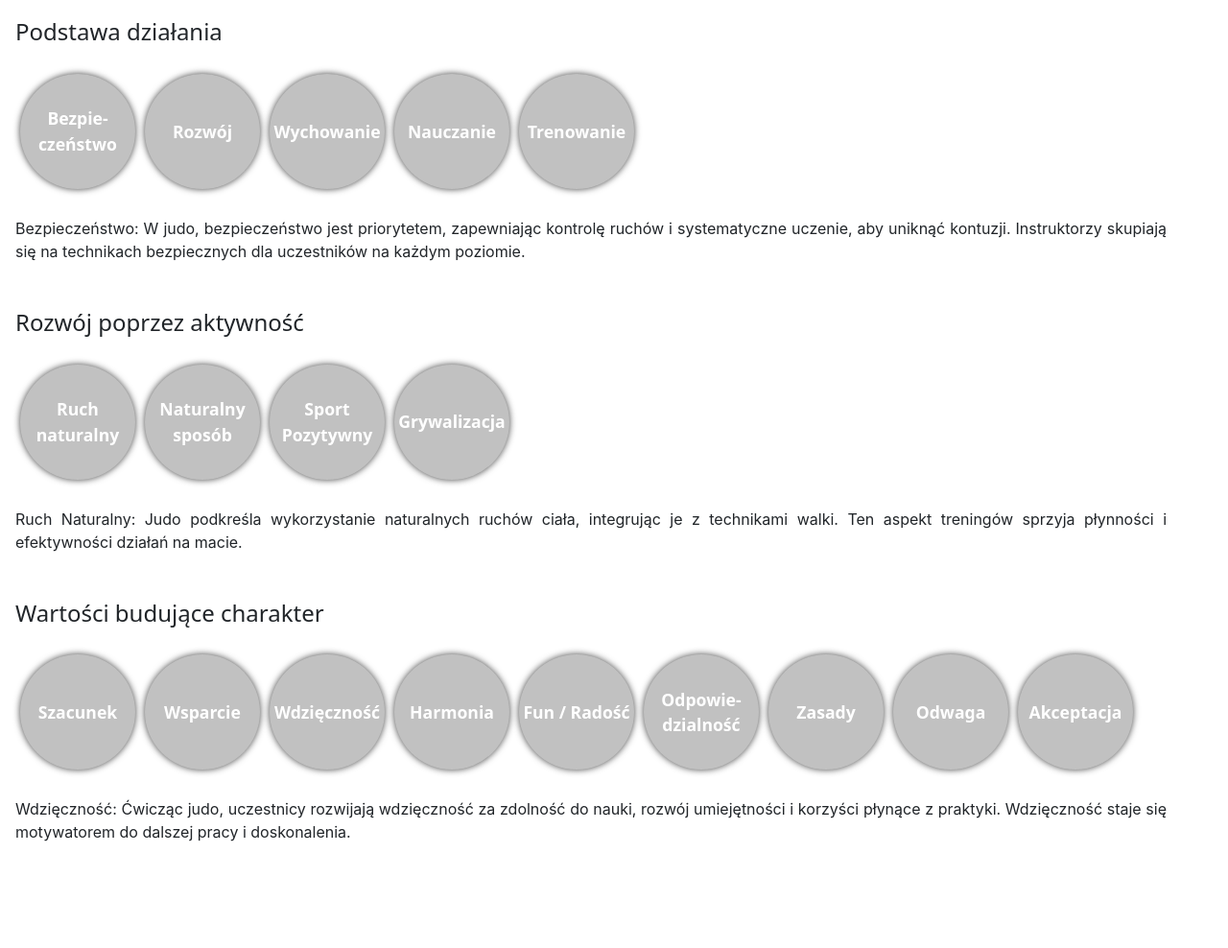
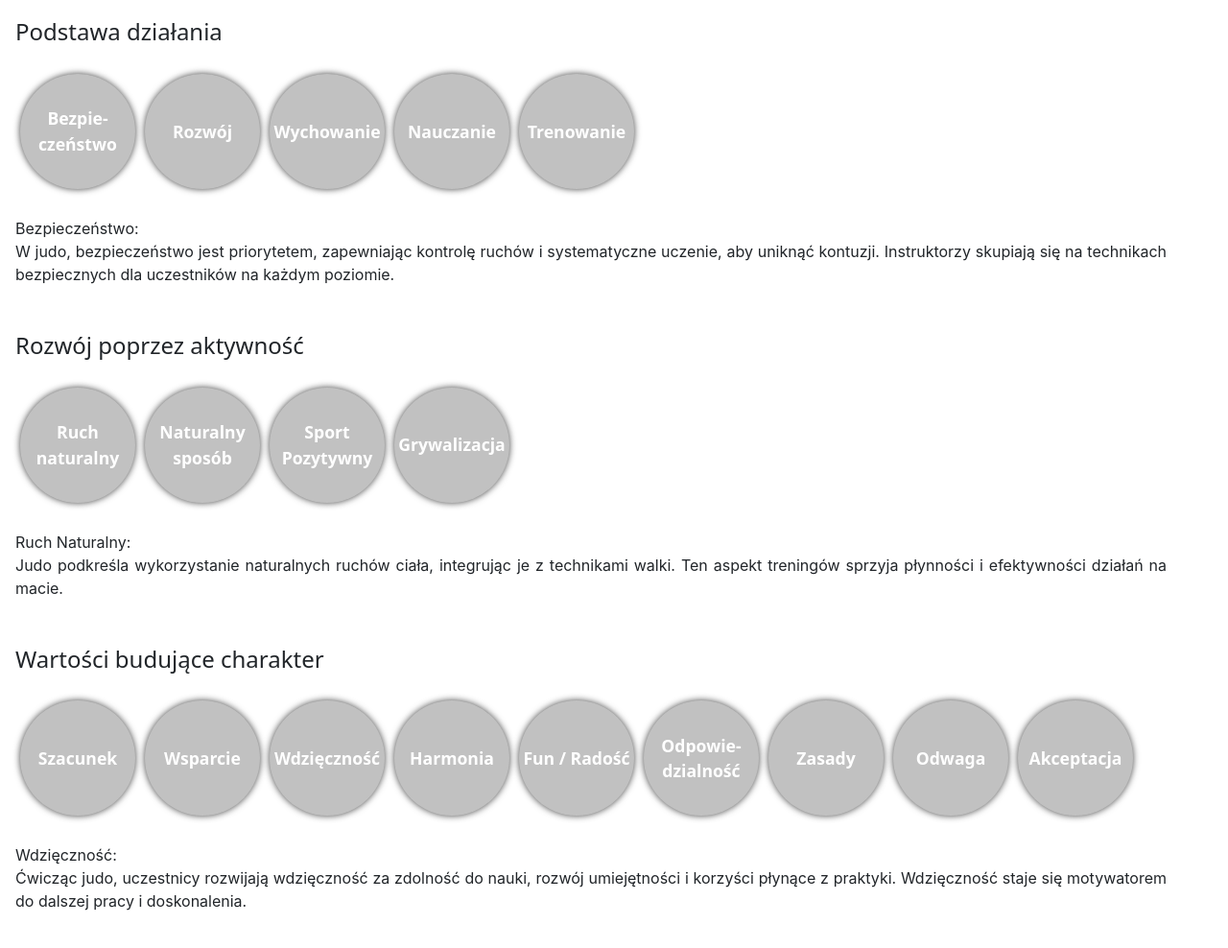
Before and after one commit to MW-00/judozaur, a website: page podstrony/filozofia.html in a window 1280 px wide. Shown: the part 684-1672 px from the top of the page at 96% size. Before the commit the page ends 1611 px from the top, so only its background shows below. Drawn offline with nearby package versions, Linux system fonts and the light colour scheme; files that its build step writes are made by us from their sources; a web font is replaced by a local one.

Commit message:
mobile updates

```diff
--- a/podstrony/filozofia.html
+++ b/podstrony/filozofia.html
@@ -41,24 +41,24 @@
             <div id="podstawa-opis" class="mb-5 me-lg-5">
                 <!-- kolejnosc paragrafów odpowiada kolejnosci przycisków - funkcja jq -->
                 <p class="filozofia-opis filozofia-opis-active">
-                    Bezpieczeństwo: W judo, bezpieczeństwo jest priorytetem, zapewniając kontrolę ruchów i systematyczne
+                    Bezpieczeństwo:<br> W judo, bezpieczeństwo jest priorytetem, zapewniając kontrolę ruchów i systematyczne
                     uczenie, aby uniknąć kontuzji. Instruktorzy skupiają się na technikach bezpiecznych dla uczestników
                     na każdym poziomie.
                 </p>
                 <p class="filozofia-opis">
-                    Rozwój: Judo to nie tylko sport, ale także narzędzie do wszechstronnego rozwoju. Ćwiczenia fizyczne,
+                    Rozwój:<br> Judo to nie tylko sport, ale także narzędzie do wszechstronnego rozwoju. Ćwiczenia fizyczne,
                     umysłowe i emocjonalne w treningach pomagają uczestnikom odkryć i rozwijać swoje pełne potencjału.
                 </p>
                 <p class="filozofia-opis">
-                    Wychowanie: Trening judo ma na celu kształtowanie charakteru poprzez naukę zasad etyki, szacunku i
+                    Wychowanie:<br> Trening judo ma na celu kształtowanie charakteru poprzez naukę zasad etyki, szacunku i
                     moralności. Wychowanie jest integralną częścią procesu nauczania, promując wartości społeczne.
                 </p>
                 <p class="filozofia-opis">
-                    Nauczanie: W judo nauczanie to nie tylko przekazywanie technik, ale także przekazywanie filozofii.
+                    Nauczanie:<br> W judo nauczanie to nie tylko przekazywanie technik, ale także przekazywanie filozofii.
                     Instruktorzy angażują uczestników w głęboką naukę, zwracając uwagę na wartości etyczne i ducha judo.
                 </p>
                 <p class="filozofia-opis">
-                    Trenowanie: Systematyczne i regularne treningi są kluczowe dla doskonalenia umiejętności judo.
+                    Trenowanie:<br> Systematyczne i regularne treningi są kluczowe dla doskonalenia umiejętności judo.
                     Instruktorzy prowadzą intensywne ćwiczenia, rozwijając umiejętności taktyczne i techniczne
                     uczestników.
                 </p>
@@ -75,17 +75,17 @@
             </div>
             <div class="mb-5 me-lg-5">
                 <p class="filozofia-opis filozofia-opis-active">
-                    Ruch Naturalny: Judo podkreśla wykorzystanie naturalnych ruchów ciała, integrując je z technikami
+                    Ruch Naturalny:<br> Judo podkreśla wykorzystanie naturalnych ruchów ciała, integrując je z technikami
                     walki. Ten aspekt treningów sprzyja płynności i efektywności działań na macie. </p>
                 <p class="filozofia-opis">
-                    Naturalny Sposób: Trening judo rozwija umiejętności w sposób zgodny z naturalnymi zdolnościami
+                    Naturalny Sposób:<br> Trening judo rozwija umiejętności w sposób zgodny z naturalnymi zdolnościami
                     uczestników. Poprzez zrozumienie indywidualnych predyspozycji, instruktorzy pomagają w osiągnięciu
                     pełnego potencjału.</p>
                 <p class="filozofia-opis">
-                    Sport Pozytywny: Judo kształtuje pozytywne nastawienie poprzez rozwijanie umiejętności, współpracę i
+                    Sport Pozytywny:<br> Judo kształtuje pozytywne nastawienie poprzez rozwijanie umiejętności, współpracę i
                     szacunek. Dla judoki, sport staje się środkiem do osiągania pozytywnych celów życiowych. </p>
                 <p class="filozofia-opis">
-                    Grywalizacja: Element rywalizacji jest integralną częścią treningów judo, rozwijając umiejętność
+                    Grywalizacja:<br> Element rywalizacji jest integralną częścią treningów judo, rozwijając umiejętność
                     radzenia sobie z presją, zwiększając motywację do doskonalenia i zachęcając do zdrowej rywalizacji.
                 </p>
             </div>
@@ -106,35 +106,35 @@
             </div>
             <div class=" mb-5 me-lg-5">
                 <p class="filozofia-opis">
-                    Szacunek: Fundamentalnym elementem judo jest szacunek, zarówno do innych uczestników, jak i do
+                    Szacunek:<br> Fundamentalnym elementem judo jest szacunek, zarówno do innych uczestników, jak i do
                     samego siebie. W treningach podkreśla się znaczenie poszanowania dla uczestników i instruktorów.
                 </p>
                 <p class="filozofia-opis">
-                    Wsparcie: W judo, praca zespołowa i wzajemne wsparcie są kluczowe. Ćwiczenia partnerów, wspólne cele
+                    Wsparcie:<br> W judo, praca zespołowa i wzajemne wsparcie są kluczowe. Ćwiczenia partnerów, wspólne cele
                     i gotowość do pomocy tworzą atmosferę wzajemnego wsparcia w każdym treningu.
                 </p>
                 <p class="filozofia-opis filozofia-opis-active">
-                    Wdzięczność: Ćwicząc judo, uczestnicy rozwijają wdzięczność za zdolność do nauki, rozwój
+                    Wdzięczność:<br> Ćwicząc judo, uczestnicy rozwijają wdzięczność za zdolność do nauki, rozwój
                     umiejętności i korzyści płynące z praktyki. Wdzięczność staje się motywatorem do dalszej pracy i doskonalenia.
                 </p>
                 <p class="filozofia-opis">
-                    Harmonia: W judo, ideą jest osiągnięcie harmonii między ciałem, umysłem i
+                    Harmonia:<br> W judo, ideą jest osiągnięcie harmonii między ciałem, umysłem i
                     duchem. Treningi pomagają uczestnikom w balansowaniu różnych aspektów życia, tworząc harmonię. </p>
                 <p class="filozofia-opis">
-                    Fun/Radość: Radość płynąca z treningów judo jest ważna. Instruktorzy starają
+                    Fun/Radość:<br> Radość płynąca z treningów judo jest ważna. Instruktorzy starają
                     się wprowadzić elementy zabawy, dzięki czemu uczestnicy odczuwają radość z każdego treningu.
                 </p>
                 <p class="filozofia-opis">
-                    Odpowiedzialność: Judo rozwija poczucie odpowiedzialności poprzez uczenie uczestników, jak działać odpowiedzialnie na macie i w życiu codziennym. Instruktorzy promują samodyscyplinę i odpowiedzialne postawy.
+                    Odpowiedzialność:<br> Judo rozwija poczucie odpowiedzialności poprzez uczenie uczestników, jak działać odpowiedzialnie na macie i w życiu codziennym. Instruktorzy promują samodyscyplinę i odpowiedzialne postawy.
                 </p>
                 <p class="filozofia-opis">
-                    Zasady: Zasady judo są fundamentem treningów, kształtują postawy uczestników. Skrupulatne przestrzeganie zasad etycznych i sportowych jest kluczowe w filozofii judo.
+                    Zasady:<br> Zasady judo są fundamentem treningów, kształtują postawy uczestników. Skrupulatne przestrzeganie zasad etycznych i sportowych jest kluczowe w filozofii judo.
                 </p>
                 <p class="filozofia-opis">
-                    Odwaga: Judo rozwija odwagę poprzez wyzwania fizyczne i psychiczne. Uczestnicy uczą się stawiać czoła trudnościom z determinacją i pewnością siebie.
+                    Odwaga:<br> Judo rozwija odwagę poprzez wyzwania fizyczne i psychiczne. Uczestnicy uczą się stawiać czoła trudnościom z determinacją i pewnością siebie.
                 </p>
                 <p class="filozofia-opis">
-                    Akceptacja: W judo promuje się akceptację różnorodności, zarówno w umiejętnościach, jak i w charakterach uczestników. Treningi uczą szacunku dla indywidualnych różnic.
+                    Akceptacja:<br> W judo promuje się akceptację różnorodności, zarówno w umiejętnościach, jak i w charakterach uczestników. Treningi uczą szacunku dla indywidualnych różnic.
                 </p>
             </div>
         </div>
```
Also changed, not shown: index.html (+1 -1 lines), podstrony/harmonogram.html (+7 -3 lines), podstrony/zajecia copy.html (+6 -5 lines).
